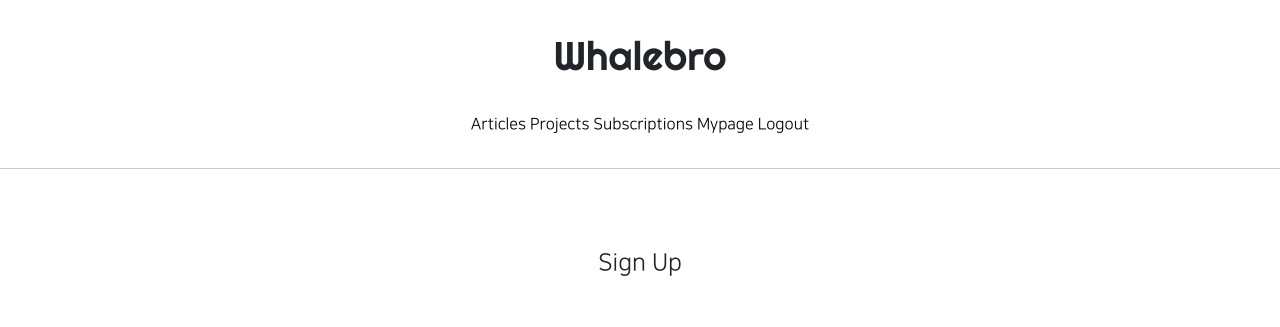
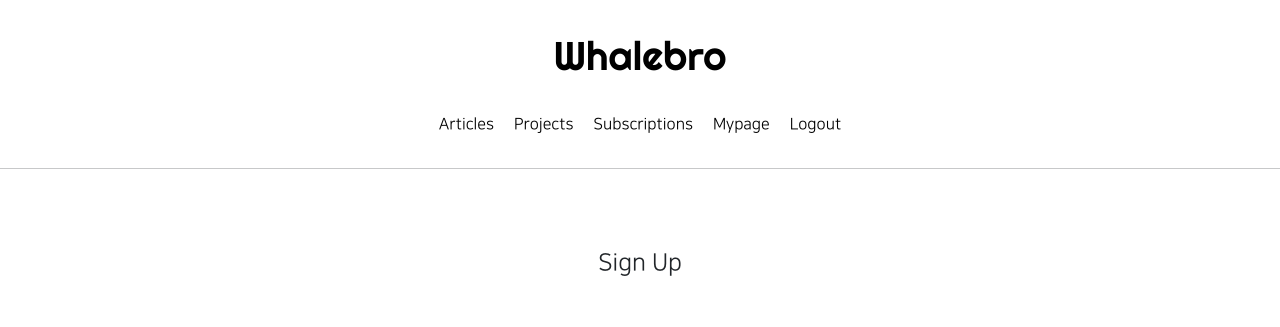
Before and after one commit to tkxksdl2/gis_copy, a Django app: page /accounts/create/ in a window 1280 px wide. Shown: the top 327 px of the page. Run offline with Django 3.2, Linux system fonts and the light colour scheme; the visitor is signed in with stand-in values (Sample User, id 1); parts of the project's set-up code (start-up, migrations or seed data) failed here and were passed over; some libraries are stand-ins or nearby versions.

Commit message:
gis 08/30 6ban reupload practice 1.

```diff
--- a/articleapp/models.py
+++ b/articleapp/models.py
@@ -9,7 +9,7 @@ class Article(models.Model):
     writter = models.ForeignKey(User, on_delete=models.SET_NULL,
                                 related_name='article', null=True)
     project = models.ForeignKey(Project, on_delete=models.SET_NULL,
-                                related_name='project', null=True)
+                                related_name='project', null=True, blank=True)
     title = models.CharField(max_length=200, null=True)
     image = models.ImageField(upload_to='article/', null=True)
     content = models.TextField(null=True)
--- a/gis_django_1/urls.py
+++ b/gis_django_1/urls.py
@@ -18,7 +18,11 @@ from django.conf.urls.static import static
 from django.contrib import admin
 from django.urls import path, include
 
+from articleapp.views import ArticleListView
+
 urlpatterns = [
+    path('', ArticleListView.as_view(), name='home'),
+
     path('admin/', admin.site.urls),
     path('accounts/', include('accountapp.urls')),
     path('profile/', include('profileapp.urls')),
--- a/templates/header.html
+++ b/templates/header.html
@@ -2,22 +2,26 @@
 
 <div style="text-align: center">
     <div class="header_logo">
-        <h1>Whalebro</h1>
+        <h1>
+            <a href="{% url 'home' %}">
+                Whalebro
+            </a>
+        </h1>
     </div>
 
     <div class="header_button">
-        <span>
+        <span class="mx-2">
             <a href="{% url 'articleapp:list' %}">
                 Articles
             </a>
         </span>
-        <span>
+        <span class="mx-2">
             <a href="{% url 'projectapp:list' %}">
                 Projects
             </a>
         </span>
         {% if user.is_authenticated %}
-        <span>
+        <span class="mx-2">
             <a href="{% url 'subscription:list' %}">
                 Subscriptions
             </a>
@@ -25,17 +29,17 @@
         {% endif %}
 
         {% if not user.is_authenticated %}
-        <span>
+        <span class="mx-2">
             <a href="{% url 'accountapp:login' %}">Login</a>
         </span>
-        <span>
+        <span class="mx-2">
             <a href="{% url 'accountapp:create' %}">SignUp</a>
         </span>
         {% else %}
-        <span>
+        <span class="mx-2">
             <a href="{% url 'accountapp:detail' pk=user.pk %}">Mypage</a>
         </span>
-        <span>
+        <span class="mx-2">
             <a href="{% url 'accountapp:logout' %}">Logout</a>
         </span>
         {% endif %}
```
Also changed, not shown: articleapp/migrations/0004_alter_article_project.py (added).
